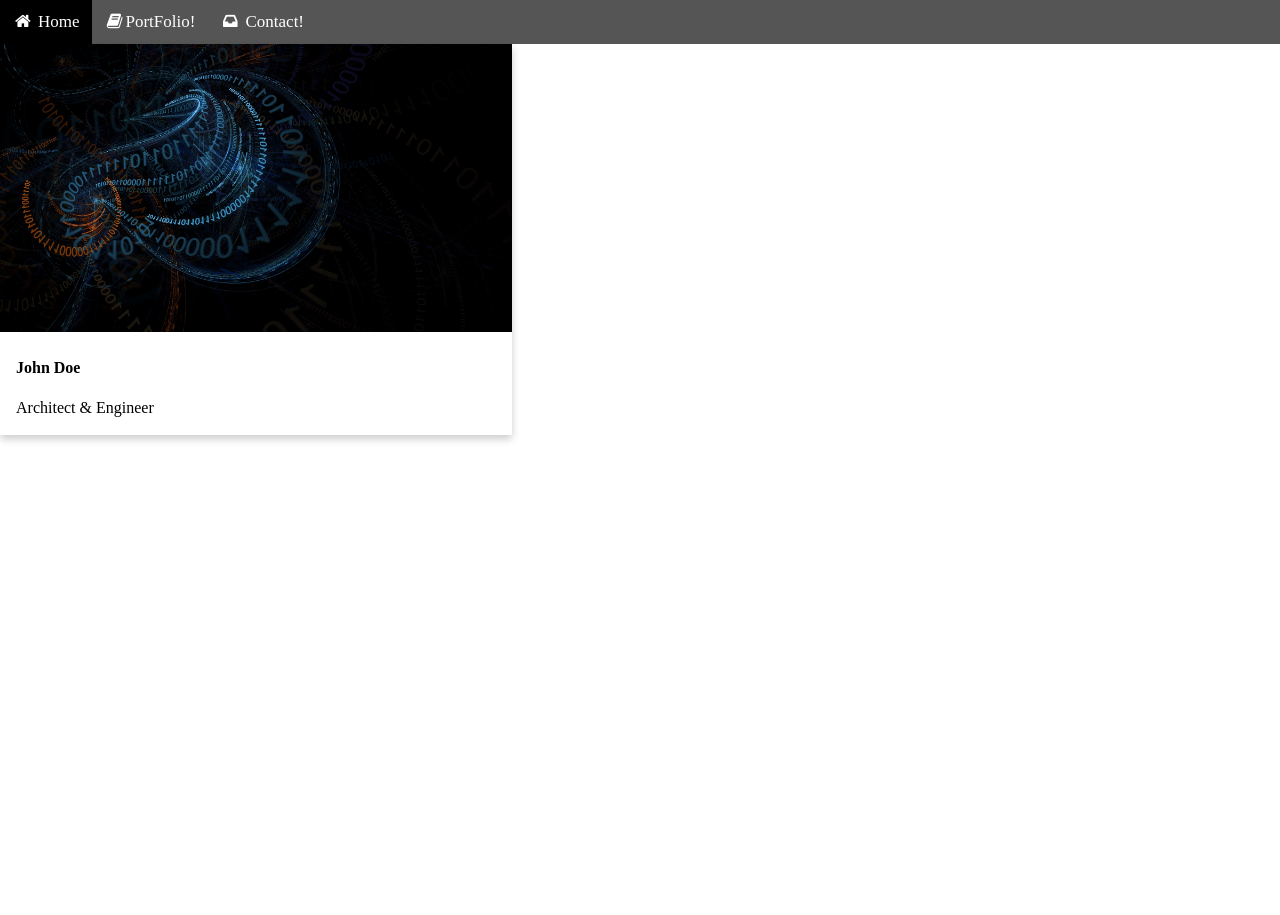
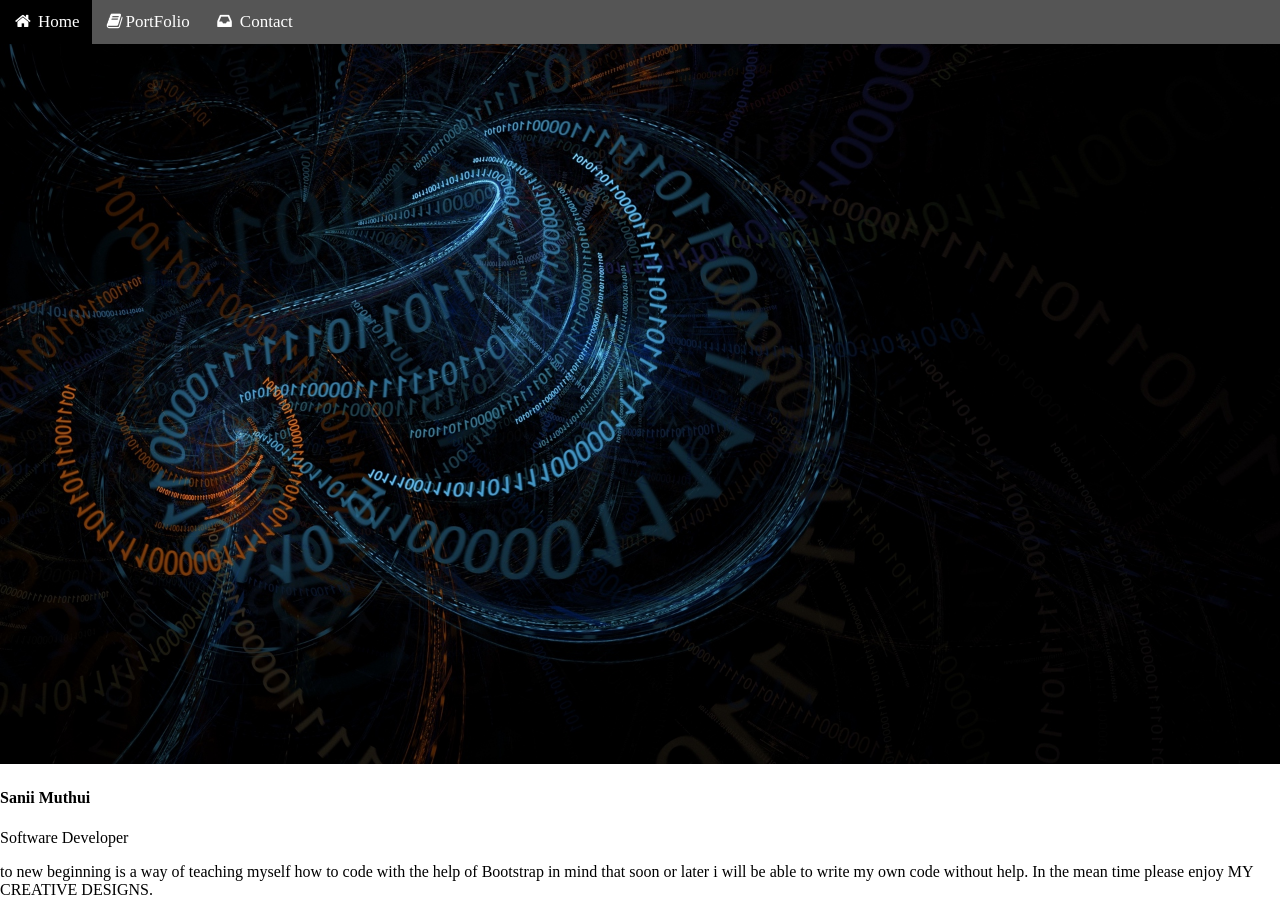
Before and after one commit to sanii-muthui/port-folio, a plain HTML site: page about.html in a window 1280 px wide. Before the commit the page ends 800 px from the top, so only its background shows below. Drawn offline with Linux system fonts and the light colour scheme; files whose address does not match are found by name.

Commit message:
changed whole about

```diff
--- a/about.html
+++ b/about.html
@@ -10,32 +10,20 @@
     <div class="image">
        <div class="navbar">
             <a class="active" href="index.html"><i class="fa fa-fw fa-home"></i> Home</a>
-            <a href="portfolio.html"><i class="fa fa-fw fa-book"></i>PortFolio!</a>
-            <a href="contact.html"><i class="fa fa-fw fa-inbox"></i> Contact!</a>
+            <a href="portfolio.html"><i class="fa fa-fw fa-book"></i>PortFolio</a>
+            <a href="contact.html"><i class="fa fa-fw fa-inbox"></i> Contact</a>
         </div>
     </div>
-    <style>
-            .card {
-              box-shadow: 0 4px 8px 0 rgba(0,0,0,0.2);
-              transition: 0.3s;
-              width: 40%;
-            }
-
-            .card:hover {
-              box-shadow: 0 8px 16px 0 rgba(0,0,0,0.2);
-            }
-
-            .container {
-              padding: 2px 16px;
-            }
-            </style>
     </head>
   <body>
         <div class="card">
                 <img src="code_coding_binary_code_abstract_patterns_112140_1920x1080.jpg" alt="Avatar" style="width:100%">
                 <div class="container">
-                  <h4><b>John Doe</b></h4>
-                  <p>Architect & Engineer</p>
+                        <h4><b>Sanii Muthui</b></h4>
+                        <p>Software Developer<p>
+                        <p>to new beginning is a way of teaching myself how to code with the help of Bootstrap in mind that soon or later i will be able to write my own code without help.
+                            In the mean time please enjoy MY CREATIVE DESIGNS.
+                        </p>
                 </div>
               </div>
   </body>
```
